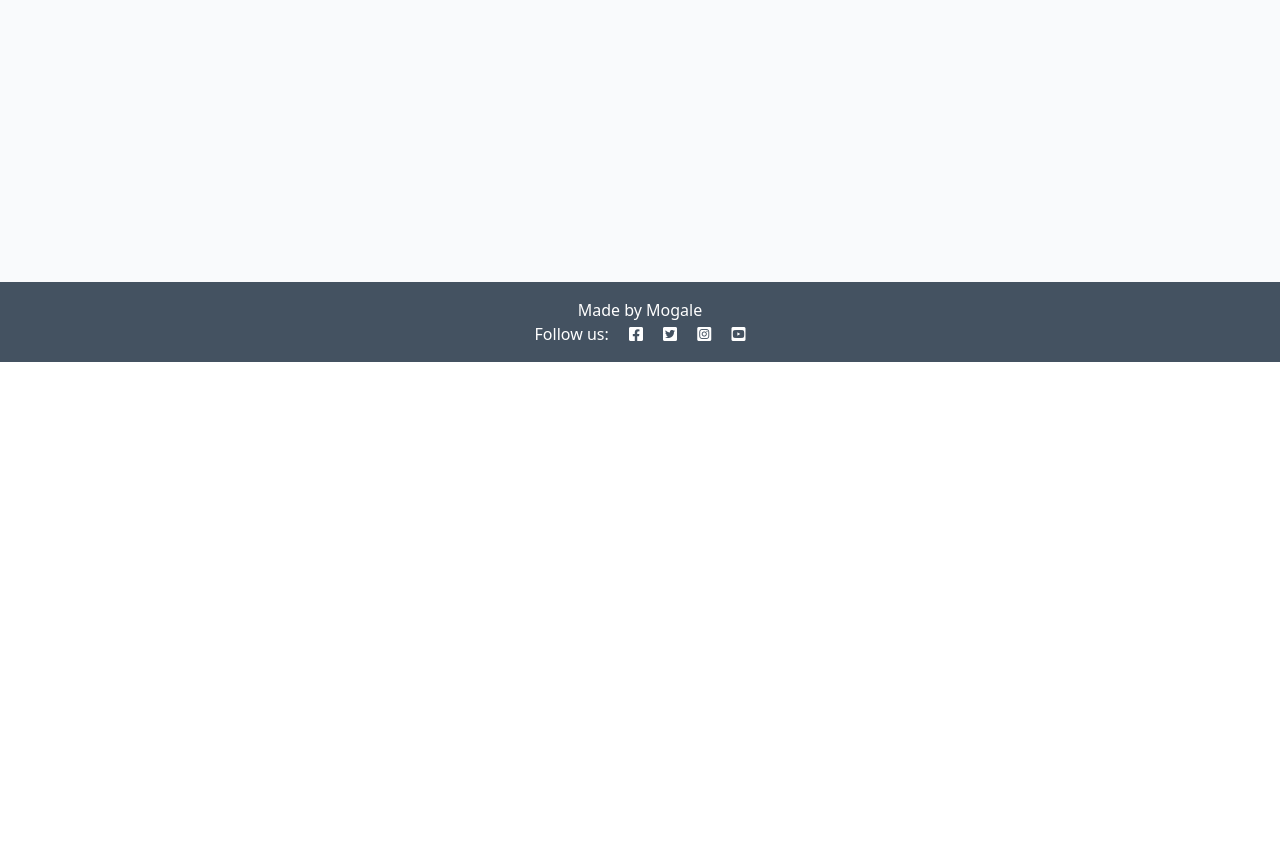
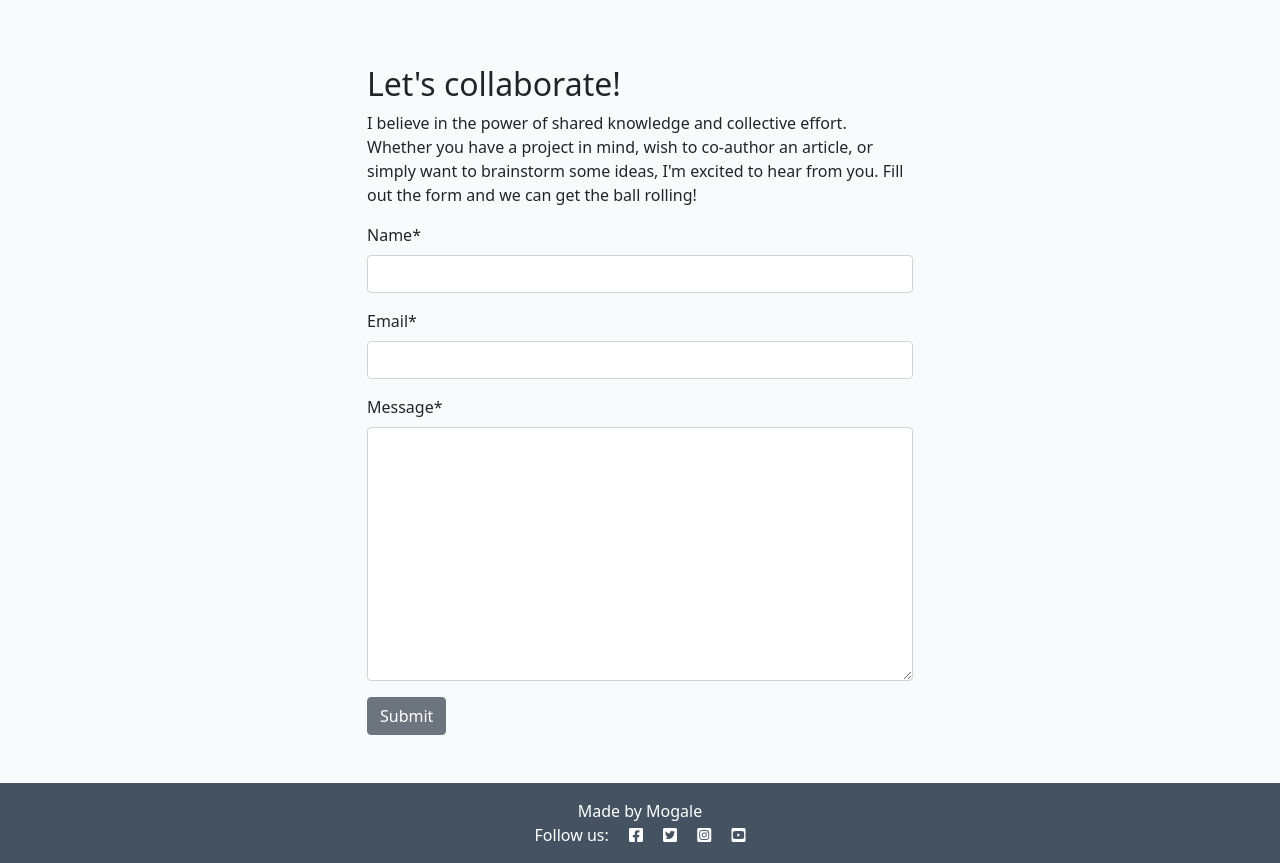
Before and after one commit to tumelo-maja/codestar_blog, a Django app: page /about/ in a window 1280 px wide. Shown: the part 438-1301 px from the top of the page. Before the commit the page ends 800 px from the top, so only its background shows below. Run offline with Django 4.2, Linux system fonts and the light colour scheme; data that the repository does not hold is empty; some libraries are stand-ins or nearby versions.

Commit message:
Add collaborator form to about page

```diff
--- /dev/null
+++ b/about/forms.py
@@ -0,0 +1,10 @@
+from .models import CollaborateRequest
+from django import forms
+
+
+class CollaborateForm(forms.ModelForm):
+    class Meta:
+        model = CollaborateRequest
+        fields = ('name',
+                  'email',
+                  'message',)
--- a/about/models.py
+++ b/about/models.py
@@ -1,5 +1,4 @@
 from django.db import models
-from django.contrib.auth.models import User
 
 # Create your models here.
 
@@ -11,3 +10,13 @@ class About(models.Model):
 
     def __str__(self):
         return self.title
+
+
+class CollaborateRequest(models.Model):
+    name = models.CharField(max_length=200)
+    email = models.EmailField()
+    message = models.TextField()
+    read = models.BooleanField(default=False)
+
+    def __str__(self):
+        return f"Collaboration request from {self.name}"
--- a/about/templates/about/about.html
+++ b/about/templates/about/about.html
@@ -1,6 +1,9 @@
 {% extends 'base.html' %}
+{% load static %}
+{% load crispy_forms_tags %}
+
 {% block content %}
-{% load static %}
+
 <div class="container mt-5">
     <div class="row">
         <div class="col-4 text-center">
@@ -21,5 +24,23 @@
             <p class="text-end"><em>Updated on: {{ about.updated_on }}</em></p>
         </div>
     </div>
+    <div class="row justify-content-center">
+        <div class="col-12 col-md-6 my-5">
+            <h2>Let's collaborate!</h2>
+            <p>I believe in the power of shared knowledge and collective effort.
+                Whether you have a project in mind, wish to co-author
+                an article, or simply want to brainstorm some ideas,
+                I'm excited to hear from you. Fill out the form
+                and we can get the ball rolling!</p>
+
+            <!-- add your form here. Your submit button should
+                                have the classes of btn, btn-secondary -->
+            <form  method="post" >
+                {{ collaborate_form | crispy }}
+                {% csrf_token %}
+                <button id="submitButton" type="submit" class="btn btn-secondary">Submit</button>
+            </form>
+        </div>
+    </div>
 </div>
 {% endblock content %}
--- a/about/views.py
+++ b/about/views.py
@@ -1,8 +1,11 @@
 from django.shortcuts import render, get_object_or_404
-from django.views import generic
+from django.contrib import messages
 from .models import About
+from .forms import CollaborateForm
 
 # Create your views here.
+
+
 def about_me(request):
     """
     Display an individual :model:`blog.About`.
@@ -17,6 +20,18 @@ def about_me(request):
     :template:`blog/about.html`
     """
 
+    collaborate_form = CollaborateForm()
+    # collaborate_form = CollaborateForm(data=request.POST)
+    # if collaborate_form.is_valid():
+    #     collaboration = collaborate_form.save(commit=False)
+    #     # comment.author = request.user
+    #     # comment.post = post
+    #     collaboration.save()
+    #     messages.add_message(
+    #         request, messages.SUCCESS,
+    #         'Collaboration request submitted successfully'
+    #     )
+
     # queryset = About.objects.all()
     # about = get_object_or_404(queryset)
 
@@ -25,5 +40,7 @@ def about_me(request):
     return render(
         request,
         "about/about.html",
-        {"about": about},
+        {"about": about,
+         "collaborate_form": collaborate_form,
+         },
     )
```
Also changed, not shown: about/admin.py (+13 -2 lines), README.md, about/migrations/0002_collaboraterequest.py (added).
